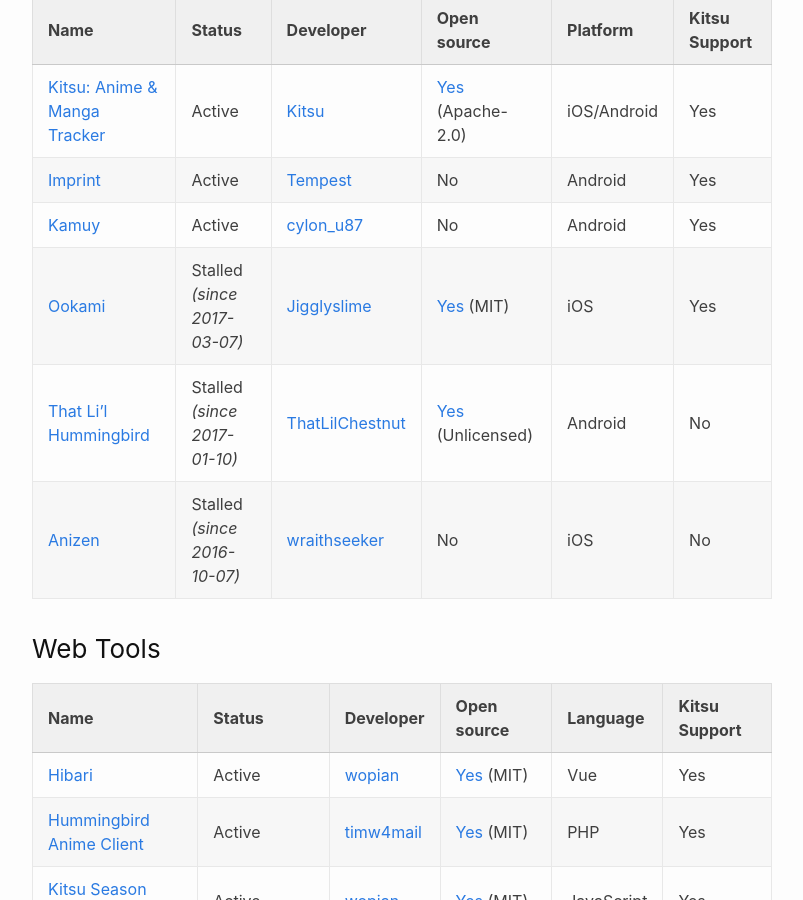
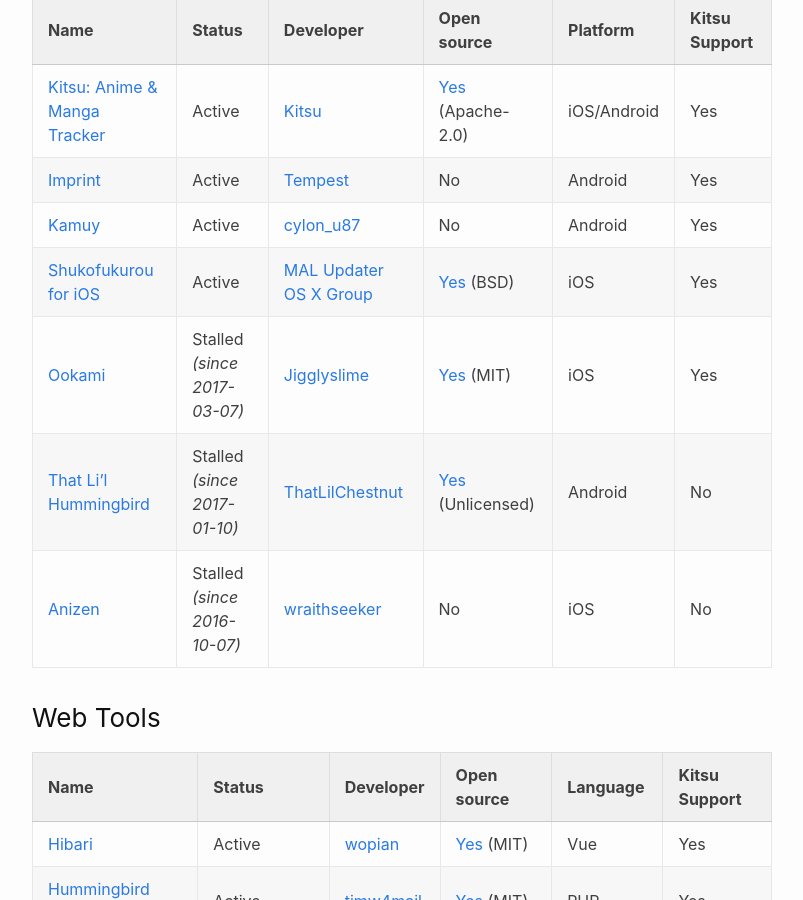
Before and after one commit to Atelier-Shiori/Kitsu-Client-Comparison, a Jekyll site: the page built from index.md, in a window 1280 px wide and 900 px high, scrolled down 1259 px. Shown: the whole window, without its empty margins (238-1041 px from the left). Built offline with Jekyll 4.4.1, drawn with Linux system fonts in a browser that asks for light colours.

Commit message:
Add Shukofukurou for iOS

```diff
--- a/index.md
+++ b/index.md
@@ -24,6 +24,7 @@ Name | Status | Developer | Open source | Platform | Kitsu Support
 [Kitsu: Anime & Manga Tracker](http://aozoraapp.com) | Active | [Kitsu](https://medium.com/heykitsu/kitsu-acquires-aozora-43445aa66efb) | [Yes](https://github.com/hummingbird-me/kitsu-mobile) (Apache-2.0) | iOS/Android | Yes
 [Imprint](https://kitsu.io/groups/imprint) | Active | [Tempest](https://kitsu.io/users/Tempest) | No | Android | Yes
 [Kamuy](https://cyberneticlifeform.wixsite.com/cylonu87/kamuy)| Active | [cylon_u87](https://kitsu.io/users/cylon_u87) | No | Android | Yes
+[Shukofukurou for iOS](https://malupdaterosx.moe/shukofukurou-for-ios/) | Active | [MAL Updater OS X Group](https://malupdaterosx.moe/shukofukurou-for-ios/) |  [Yes](https://github.com/Atelier-Shiori/Shukofukurou-iOS) (BSD) | iOS | Yes
 [Ookami](https://kitsu.io/groups/ookami-app) | Stalled *(since 2017-03-07)* | [Jigglyslime](https://kitsu.io/users/Jigglyslime) | [Yes](https://github.com/Mikunj/Ookami) (MIT) | iOS | Yes
 [That Li'l Hummingbird](https://forums.hummingbird.me/t/android-that-lil-hummingbird/32917) | Stalled *(since 2017-01-10)* | [ThatLilChestnut](https://kitsu.io/users/ThatLilChestnut) | [Yes](https://github.com/charlesmadere/that-lil-hummingbird) (Unlicensed) | Android | No
 [Anizen](https://forums.hummingbird.me/t/ios-anizen/30040/43) | Stalled *(since 2016-10-07)* | [wraithseeker](https://kitsu.io/users/wraithseeker) | No | iOS | No
```
